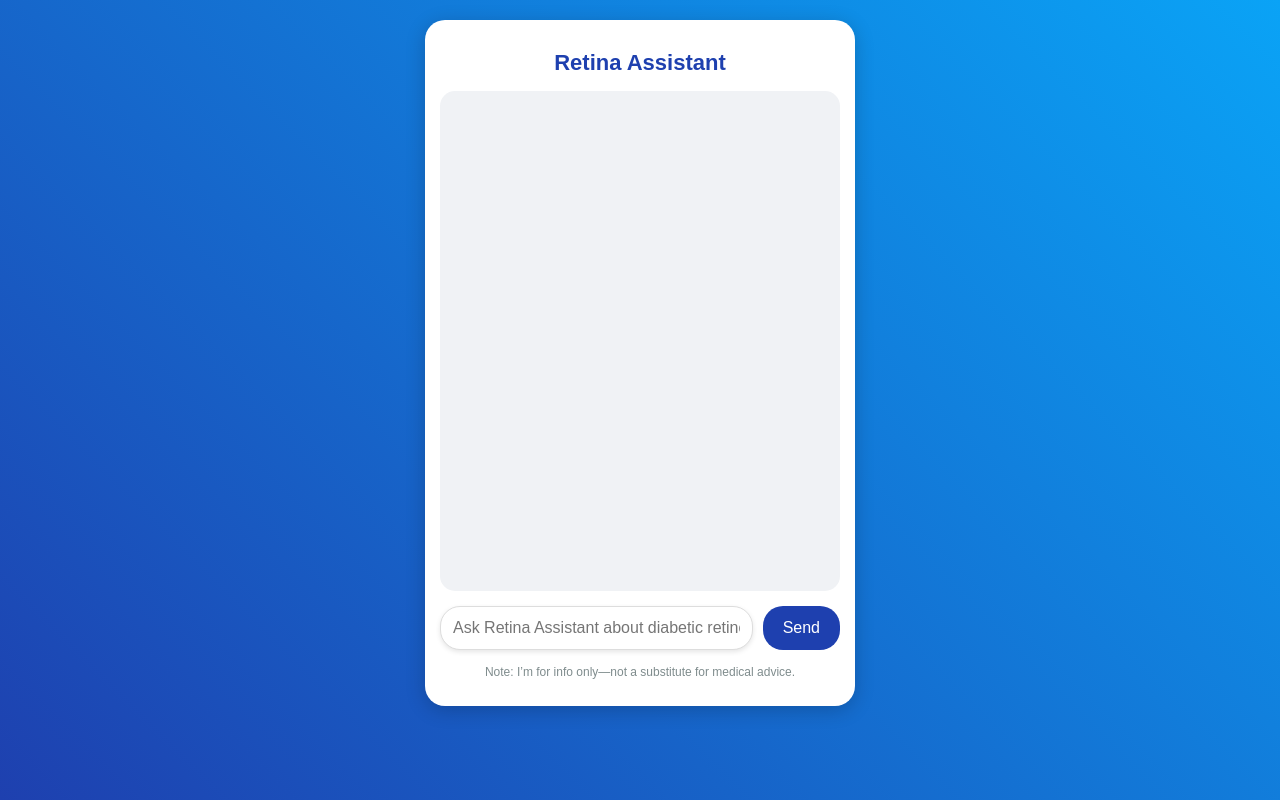
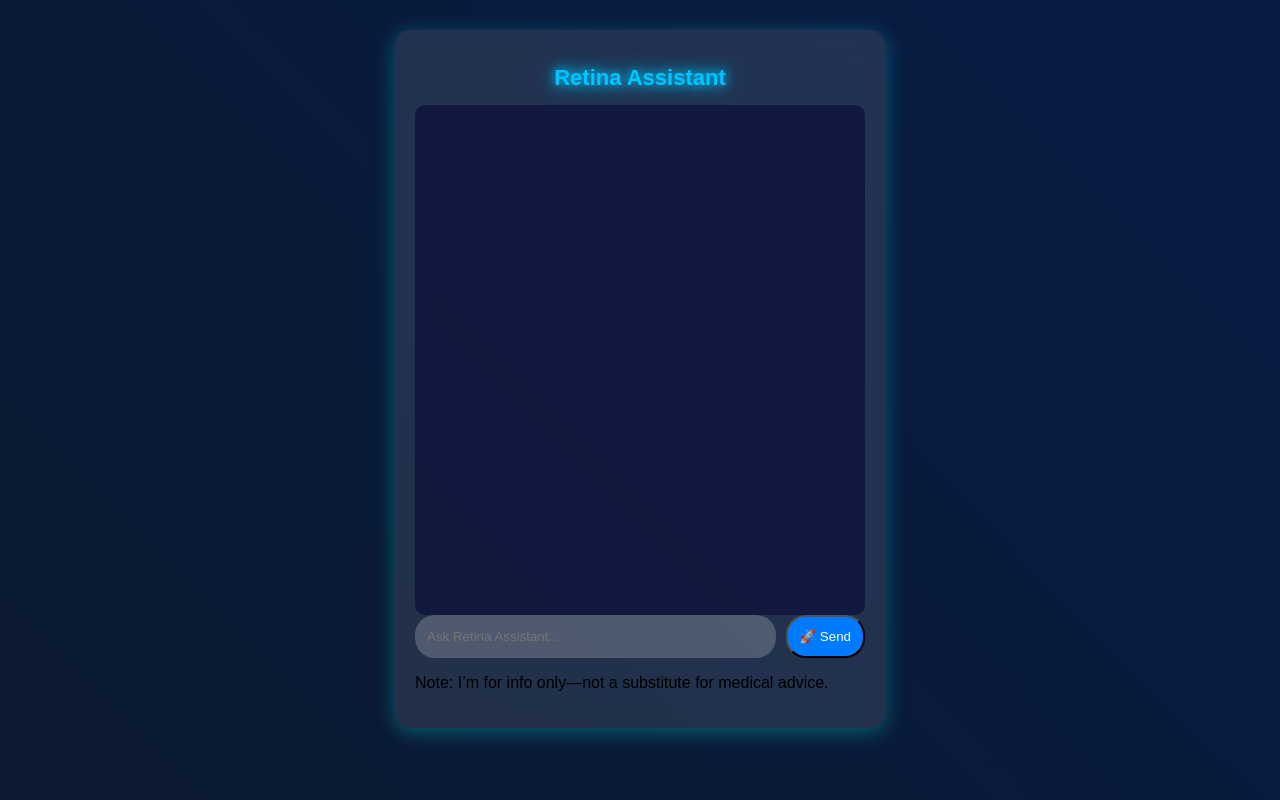
Before and after one commit to Romal27/DSGP-24-Retina94, a Flask app: page / in a window 1280 px wide. Run offline with Flask 3, Linux system fonts and the light colour scheme.

Commit message:
Enhanced UI: Added animations, glassmorphism, and improved chat design

```diff
--- a/static/script.js
+++ b/static/script.js
@@ -5,41 +5,35 @@
     const input = document.querySelector('input[name="user_input"]');
     const typingIndicator = document.querySelector('#typingIndicator');
 
-    // Add animation class to all messages for initial load
+    // Animate messages on load
     messages.forEach((message, index) => {
         setTimeout(() => {
             message.classList.add('animate-in');
-        }, index * 100); // Stagger animations slightly for each message
+        }, index * 100);
     });
 
-    // Scroll to the bottom of the chat box on load
+    // Scroll to bottom of chat box
     if (chatBox) {
         chatBox.scrollTop = chatBox.scrollHeight;
     }
 
-    // Handle form submission (via button or Enter key)
+    // Handle form submission
     if (form) {
         form.addEventListener('submit', function(e) {
             e.preventDefault();
             const userInput = input.value.trim();
             if (userInput) {
-                // Show typing indicator
-                if (typingIndicator) {
-                    typingIndicator.style.display = 'block';
-                    chatBox.scrollTop = chatBox.scrollHeight;
-                }
+                typingIndicator.style.display = 'flex';
+                chatBox.scrollTop = chatBox.scrollHeight;
 
-                // Submit the form to Flask
-                form.submit();
-
-                // Hide typing indicator after submission (handled by Flask reload)
-                if (typingIndicator) {
+                setTimeout(() => {
                     typingIndicator.style.display = 'none';
-                }
+                    form.submit();
+                }, 1200);
             }
         });
 
-        // Allow Enter key to submit
+        // Allow Enter key to send message
         input.addEventListener('keypress', function(e) {
             if (e.key === 'Enter') {
                 form.dispatchEvent(new Event('submit'));
@@ -47,15 +41,7 @@
         });
     }
 
-    // Handle new messages after Flask reload (scroll to bottom)
-    setTimeout(() => {
-        if (chatBox) {
-            chatBox.scrollTop = chatBox.scrollHeight;
-        }
-    }, 100); // Small delay to ensure DOM is ready
-
-    // Remove typing animation logic for bot messages.
-    // This ensures bot responses appear instantly.
+    // Update bot messages after Flask reload
     const botMessages = chatBox.querySelectorAll('.bot-message');
     botMessages.forEach((message) => {
         message.querySelector('.bot-text').textContent = message.getAttribute('data-response');
--- a/static/style.css
+++ b/static/style.css
@@ -1,148 +1,126 @@
+/* Global Styles */
 body {
-    background: linear-gradient(45deg, #1e40af, #0AA3F6); /* Gradient from dark blue to light blue */
-    font-family: 'Arial', sans-serif;
+    background: linear-gradient(45deg, #0A192F, #081c46);
+    font-family: 'Poppins', sans-serif;
     margin: 0;
     padding: 0;
-    min-height: 100vh;
     display: flex;
     justify-content: center;
-    align-items: flex-start; /* Align to top for mobile */
+    align-items: flex-start;
+    min-height: 100vh;
 }
 
+/* Chat Container */
 .chat-container {
-    background-color: white;
-    padding: 15px;
-    border-radius: 20px;
-    box-shadow: 0 4px 20px rgba(0, 0, 0, 0.2);
-    width: 95%;
-    max-width: 400px; /* Narrower for mobile */
-    margin-top: 20px;
-    margin-bottom: 20px;
+    background: rgba(255, 255, 255, 0.1);
+    backdrop-filter: blur(10px);
+    padding: 20px;
+    border-radius: 15px;
+    box-shadow: 0 4px 20px rgba(0, 255, 255, 0.3);
+    width: 90%;
+    max-width: 450px;
+    margin-top: 30px;
 }
 
-h1 {
-    color: #1e40af;
+/* Header */
+.glow-text {
+    color: #00c6ff;
     text-align: center;
-    margin-bottom: 15px;
     font-size: 22px;
     font-weight: bold;
+    text-shadow: 0 0 10px #00c6ff, 0 0 20px #00c6ff;
 }
 
+/* Chat Box */
 .chat-box {
-    height: 60vh; /* More height for mobile chat history */
+    height: 60vh;
     overflow-y: auto;
-    margin-bottom: 15px;
-    padding: 10px;
-    background-color: #f0f2f5;
-    border-radius: 15px;
-    position: relative;
+    background: rgba(0, 0, 50, 0.5);
+    padding: 15px;
+    border-radius: 10px;
 }
 
+/* Messages */
 .message {
     margin: 10px 0;
     padding: 12px 16px;
     border-radius: 15px;
     max-width: 80%;
     word-wrap: break-word;
-    animation: fadeIn 0.5s ease-in;
+    animation: fadeIn 0.4s ease-in-out;
 }
 
 .user-message {
-    background-color: #e3f2fd;
-    margin-left: auto; /* Align to the right */
-    color: #1e40af;
+    background: linear-gradient(135deg, #007bff, #00c6ff);
+    box-shadow: 0px 0px 10px rgba(0, 162, 255, 0.6);
+    color: white;
+    align-self: flex-end;
 }
 
 .bot-message {
-    background-color: #d1e7dd;
-    margin-right: auto; /* Align to the left */
-    color: #0f5132;
+    background: rgba(0, 0, 50, 0.7);
+    color: #00c6ff;
+    align-self: flex-start;
 }
 
-/* Removed the incorrect typing animation that was causing the issue */
+/* Typing Indicator */
+.typing-indicator {
+    display: flex;
+    align-items: center;
+    color: #00c6ff;
+    font-size: 14px;
+}
 
+.dots {
+    width: 8px;
+    height: 8px;
+    margin: 0 2px;
+    background-color: #00c6ff;
+    border-radius: 50%;
+    animation: blink 1.5s infinite ease-in-out;
+}
+
+.dots:nth-child(2) {
+    animation-delay: 0.2s;
+}
+.dots:nth-child(3) {
+    animation-delay: 0.4s;
+}
+
+/* Chat Input */
 .input-form {
     display: flex;
     gap: 10px;
-    margin-bottom: 15px;
 }
 
-input[type="text"] {
+input {
     flex: 1;
     padding: 12px;
-    border: 1px solid #ddd;
+    border: none;
+    background: rgba(255, 255, 255, 0.2);
+    color: white;
     border-radius: 20px;
-    font-size: 16px;
-    outline: none;
-    box-shadow: 0 2px 5px rgba(0, 0, 0, 0.1);
 }
 
 button {
-    padding: 12px 20px;
-    background-color: #1e40af;
+    padding: 12px;
+    background: #007bff;
     color: white;
-    border: none;
     border-radius: 20px;
-    cursor: pointer;
-    transition: background-color 0.3s, transform 0.2s;
-    font-size: 16px;
+    transition: 0.3s;
 }
 
 button:hover {
-    background-color: #0f2d6d;
-    transform: scale(1.05);
+    background: #0056b3;
+    box-shadow: 0 0 10px rgba(0, 162, 255, 0.7);
 }
 
-.disclaimer {
-    font-size: 12px;
-    color: #7f8c8d;
-    text-align: center;
-    margin-top: 10px;
+/* Animations */
+@keyframes fadeIn {
+    from { opacity: 0; transform: translateY(10px); }
+    to { opacity: 1; transform: translateY(0); }
 }
 
-.typing-indicator {
-    margin: 10px 0;
-    padding: 10px 16px;
-    background-color: #d1e7dd;
-    border-radius: 15px;
-    color: #0f5132;
-    font-style: italic;
-    max-width: 80%;
-    margin-right: auto; /* Align to the left like bot messages */
+@keyframes blink {
+    50% { opacity: 0.3; }
 }
-
-/* Animation for messages */
-@keyframes fadeIn {
-    from {
-        opacity: 0;
-        transform: translateY(10px);
-    }
-    to {
-        opacity: 1;
-        transform: translateY(0);
-    }
-}
-
-/* Removed unnecessary @keyframes typing */
-
-/* Responsive design for mobile */
-@media (max-width: 480px) {
-    .chat-container {
-        width: 90%;
-        margin-top: 10px;
-        margin-bottom: 10px;
-    }
-
-    h1 {
-        font-size: 20px;
-    }
-
-    .chat-box {
-        height: 50vh;
-    }
-
-    input[type="text"], button {
-        font-size: 14px;
-        padding: 10px;
-    }
-}
--- a/templates/index.html
+++ b/templates/index.html
@@ -1,4 +1,3 @@
-<!-- templates/index.html -->
 <!DOCTYPE html>
 <html lang="en">
 <head>
@@ -9,7 +8,8 @@
 </head>
 <body>
     <div class="chat-container">
-        <h1>Retina Assistant</h1>
+        <h1 class="glow-text">Retina Assistant</h1>
+
         <div class="chat-box" id="chatBox">
             {% for message in chat_history %}
                 <div class="message user-message animate-in">
@@ -19,16 +19,24 @@
                     <p><strong>Retina Assistant:</strong> <span class="bot-text"></span></p>
                 </div>
             {% endfor %}
+
+            <!-- Typing Indicator -->
             <div class="typing-indicator" id="typingIndicator" style="display: none;">
-                <span>Retina Assistant is typing...</span>
+                <span class="dots"></span>
+                <span class="dots"></span>
+                <span class="dots"></span>
             </div>
         </div>
+
+        <!-- Chat Input Form -->
         <form method="post" class="input-form" id="chatForm">
-            <input type="text" name="user_input" placeholder="Ask Retina Assistant about diabetic retinopathy or diabetes..." required>
-            <button type="submit">Send</button>
+            <input type="text" name="user_input" placeholder="Ask Retina Assistant..." required>
+            <button type="submit">🚀 Send</button>
         </form>
+
         <p class="disclaimer">Note: I’m for info only—not a substitute for medical advice.</p>
     </div>
+
     <script src="{{ url_for('static', filename='script.js') }}"></script>
 </body>
 </html>
```
Also changed, not shown: 1 other file.
